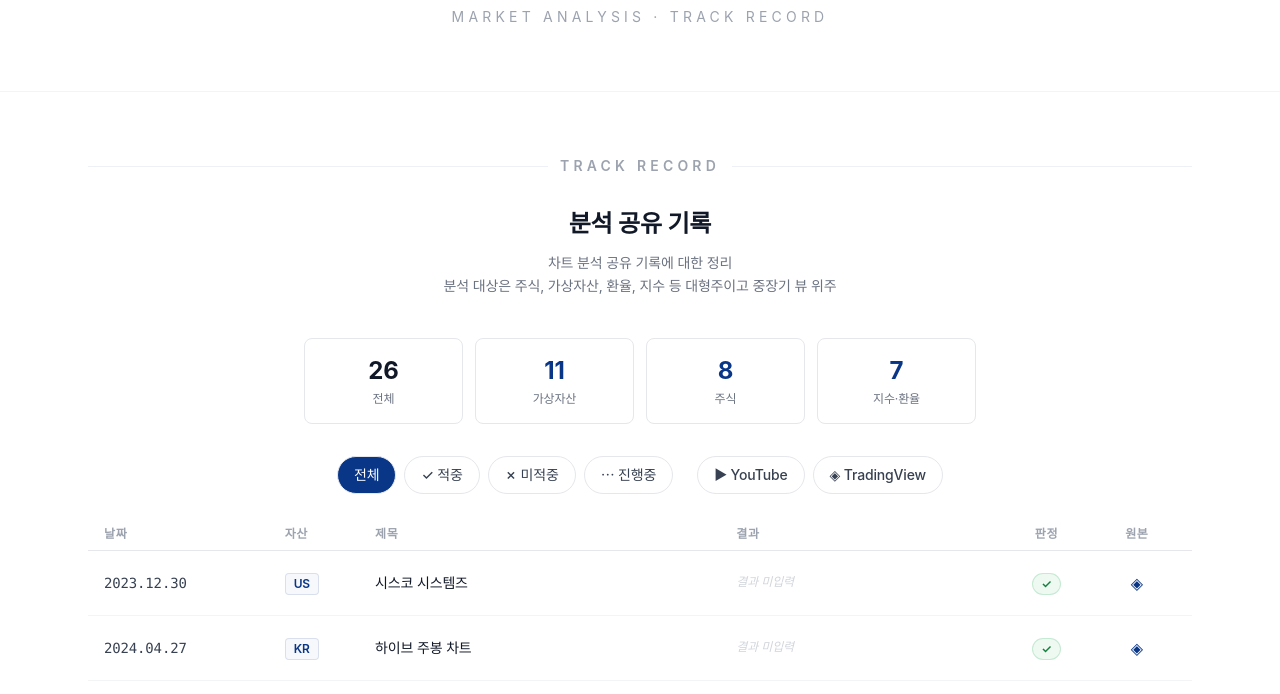
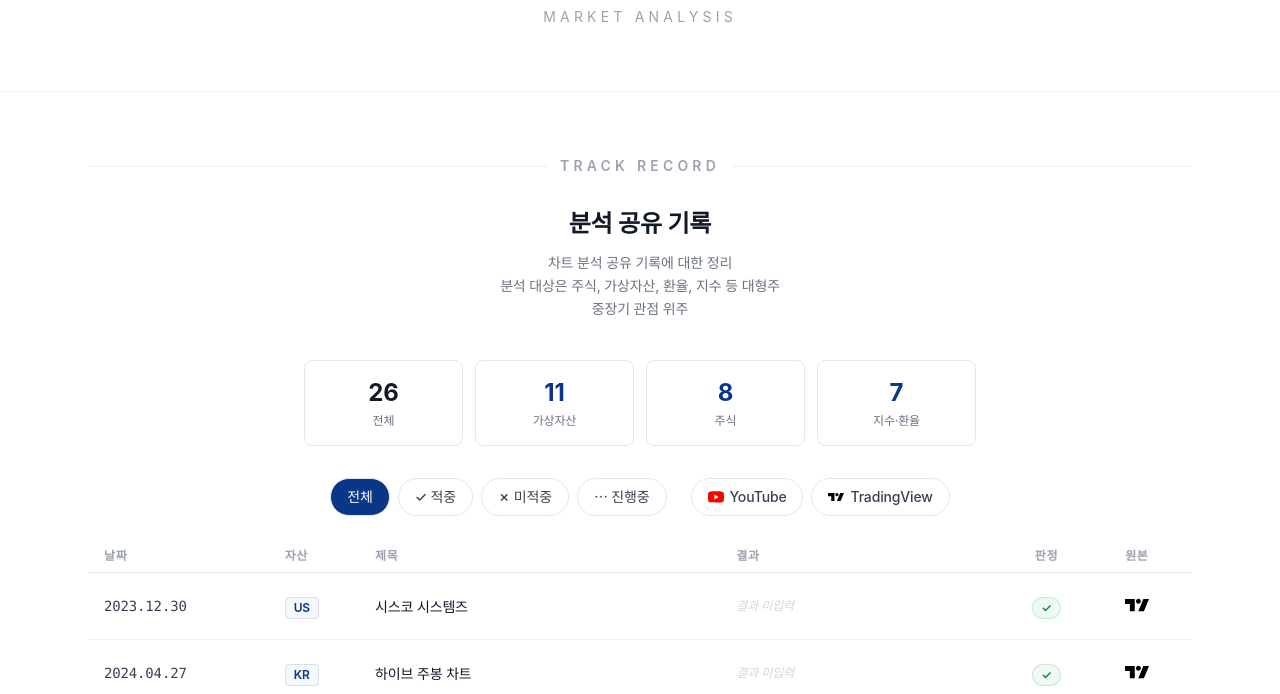
Before and after one commit to ChartistDimple/analysis, a plain HTML site: page index.html in a window 1280 px wide. Shown: the part 257-951 px from the top of the page. Drawn offline with nearby package versions, Linux system fonts and the light colour scheme; a web font is replaced by a local one.

Commit message:
Update: refine layout and logos

```diff
--- a/index.html
+++ b/index.html
@@ -4,7 +4,7 @@
   <meta charset="UTF-8" />
   <meta name="viewport" content="width=device-width, initial-scale=1.0" />
   <meta name="robots" content="noindex, nofollow, noarchive" />
-  <title>Track Record Preview — 김호문</title>
+  <title>Chartist Dimple — Track Record</title>
   <script src="https://cdn.tailwindcss.com"></script>
   <link rel="preconnect" href="https://cdn.jsdelivr.net" />
   <link
@@ -76,7 +76,7 @@
       Chartist Dimple
     </h1>
     <p class="text-xs md:text-sm text-gray-400 tracking-[0.3em] uppercase mt-4">
-      Market Analysis · Track Record
+      Market Analysis
     </p>
   </header>
 
@@ -98,7 +98,8 @@
         </h3>
         <p class="text-sm text-gray-500 max-w-xl mx-auto leading-relaxed">
           차트 분석 공유 기록에 대한 정리<br />
-          분석 대상은 주식, 가상자산, 환율, 지수 등 대형주이고 중장기 뷰 위주
+          분석 대상은 주식, 가상자산, 환율, 지수 등 대형주<br />
+          중장기 관점 위주
         </p>
       </div>
 
@@ -150,16 +151,18 @@
         </button>
         <span class="w-2"></span>
         <button
-          class="filter-btn px-4 py-2 rounded-full text-sm font-medium border border-gray-200 bg-white text-gray-700 hover:bg-gray-50"
+          class="filter-btn inline-flex items-center gap-1.5 px-4 py-2 rounded-full text-sm font-medium border border-gray-200 bg-white text-gray-700 hover:bg-gray-50"
           data-filter="youtube"
         >
-          ▶ YouTube
+          <svg xmlns="http://www.w3.org/2000/svg" viewBox="0 0 24 24" width="16" height="16" fill="#FF0000" fill-rule="evenodd" aria-label="YouTube"><path d="M23.498 6.186a3.016 3.016 0 0 0-2.122-2.136C19.505 3.545 12 3.545 12 3.545s-7.505 0-9.377.505A3.017 3.017 0 0 0 .502 6.186C0 8.07 0 12 0 12s0 3.93.502 5.814a3.016 3.016 0 0 0 2.122 2.136c1.871.505 9.376.505 9.376.505s7.505 0 9.377-.505a3.015 3.015 0 0 0 2.122-2.136C24 15.93 24 12 24 12s0-3.93-.502-5.814zM9.545 15.568V8.432L15.818 12l-6.273 3.568z"/></svg>
+          YouTube
         </button>
         <button
-          class="filter-btn px-4 py-2 rounded-full text-sm font-medium border border-gray-200 bg-white text-gray-700 hover:bg-gray-50"
+          class="filter-btn inline-flex items-center gap-1.5 px-4 py-2 rounded-full text-sm font-medium border border-gray-200 bg-white text-gray-700 hover:bg-gray-50"
           data-filter="tradingview"
         >
-          ◈ TradingView
+          <svg xmlns="http://www.w3.org/2000/svg" viewBox="0 0 24 24" width="16" height="16" fill="#000000" aria-label="TradingView"><path d="M15.8654 8.2789c0 1.3541-1.0978 2.4519-2.452 2.4519-1.354 0-2.4519-1.0978-2.4519-2.452 0-1.354 1.0978-2.4518 2.452-2.4518 1.3541 0 2.4519 1.0977 2.4519 2.4519zM9.75 6H0v4.9038h4.8462v7.2692H9.75Zm8.5962 0H24l-5.1058 12.173h-5.6538z"/></svg>
+          TradingView
         </button>
       </div>
 
@@ -183,8 +186,7 @@
       <!-- Footnote -->
       <p class="text-xs text-gray-400 text-center mt-10 leading-relaxed">
         차트 분석에 대한 근거는 비공개<br />
-        데일리 매매를 위한 지지 / 저항 공유 기록은 생략<br />
-        결과 한 줄은 해당 분석의 시간적 프레임을 고려하여 기록 예정
+        데일리 매매를 위한 지지 / 저항 공유 기록은 생략
       </p>
     </div>
   </section>
@@ -233,9 +235,14 @@
       return `<span class="hit-progress inline-flex items-center justify-center px-2 py-0.5 rounded-full text-xs">⋯</span>`;
     }
 
-    function platformIcon(p) {
-      if (p === 'youtube')     return `<span style="color:#CC0000">▶</span>`;
-      if (p === 'tradingview') return `<span class="text-primary">◈</span>`;
+    function platformIcon(p, size) {
+      const s = size || 24;
+      if (p === 'youtube') {
+        return `<svg xmlns="http://www.w3.org/2000/svg" viewBox="0 0 24 24" width="${s}" height="${s}" fill="#FF0000" fill-rule="evenodd" aria-label="YouTube"><path d="M23.498 6.186a3.016 3.016 0 0 0-2.122-2.136C19.505 3.545 12 3.545 12 3.545s-7.505 0-9.377.505A3.017 3.017 0 0 0 .502 6.186C0 8.07 0 12 0 12s0 3.93.502 5.814a3.016 3.016 0 0 0 2.122 2.136c1.871.505 9.376.505 9.376.505s7.505 0 9.377-.505a3.015 3.015 0 0 0 2.122-2.136C24 15.93 24 12 24 12s0-3.93-.502-5.814zM9.545 15.568V8.432L15.818 12l-6.273 3.568z"/></svg>`;
+      }
+      if (p === 'tradingview') {
+        return `<svg xmlns="http://www.w3.org/2000/svg" viewBox="0 0 24 24" width="${s}" height="${s}" fill="#000000" aria-label="TradingView"><path d="M15.8654 8.2789c0 1.3541-1.0978 2.4519-2.452 2.4519-1.354 0-2.4519-1.0978-2.4519-2.452 0-1.354 1.0978-2.4518 2.452-2.4518 1.3541 0 2.4519 1.0977 2.4519 2.4519zM9.75 6H0v4.9038h4.8462v7.2692H9.75Zm8.5962 0H24l-5.1058 12.173h-5.6538z"/></svg>`;
+      }
       return '';
     }
 
@@ -262,7 +269,7 @@
           <div class="md:col-span-1 md:text-center">${hitBadge(e.hit)}</div>
           <div class="md:col-span-1 md:text-center">
             <a href="${e.url}" target="_blank" rel="noopener noreferrer"
-               class="inline-flex items-center justify-center w-8 h-8 rounded-full hover:bg-gray-100 text-base">
+               class="inline-flex items-center justify-center hover:opacity-60 transition-opacity p-1">
               ${platformIcon(e.platform)}
             </a>
           </div>
```
